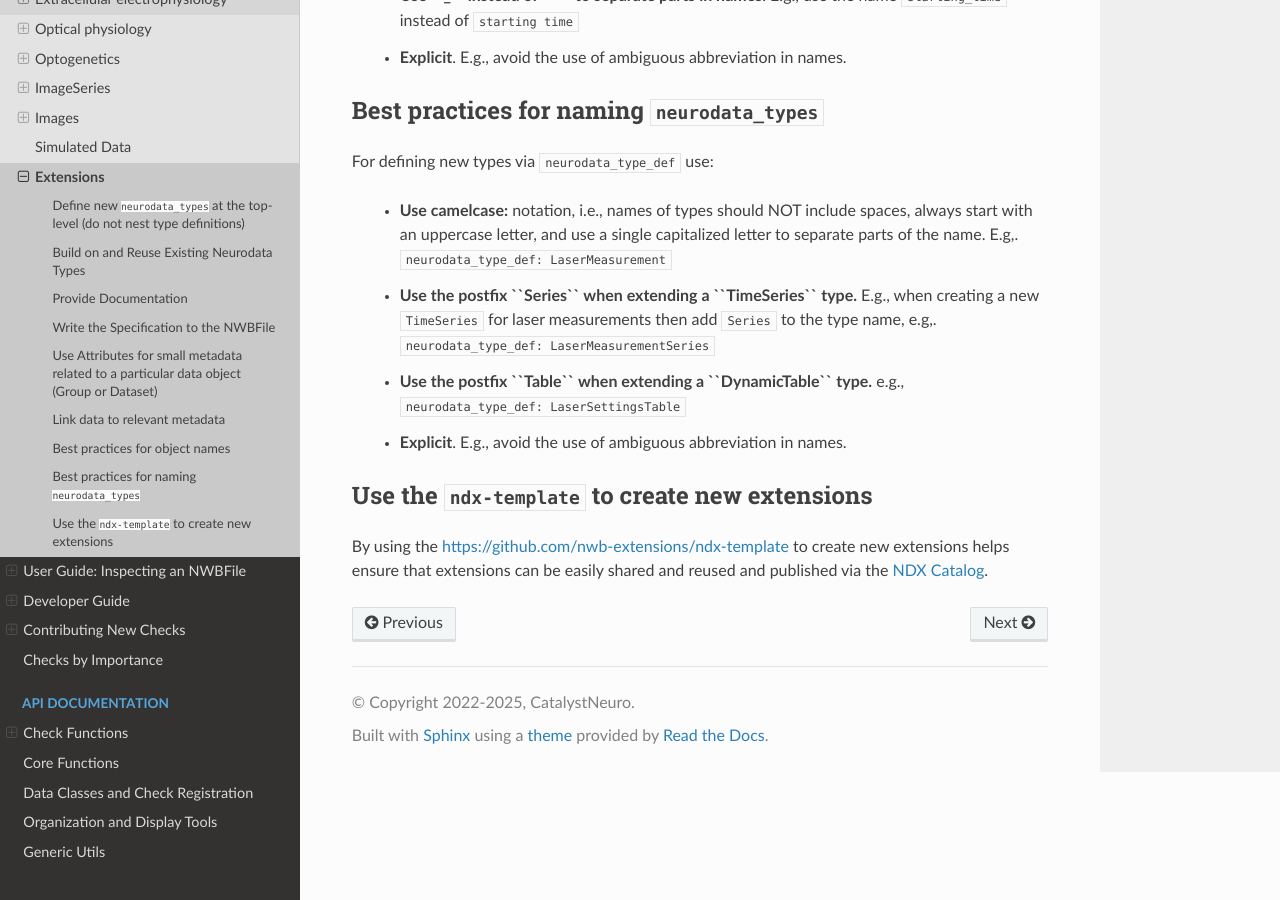
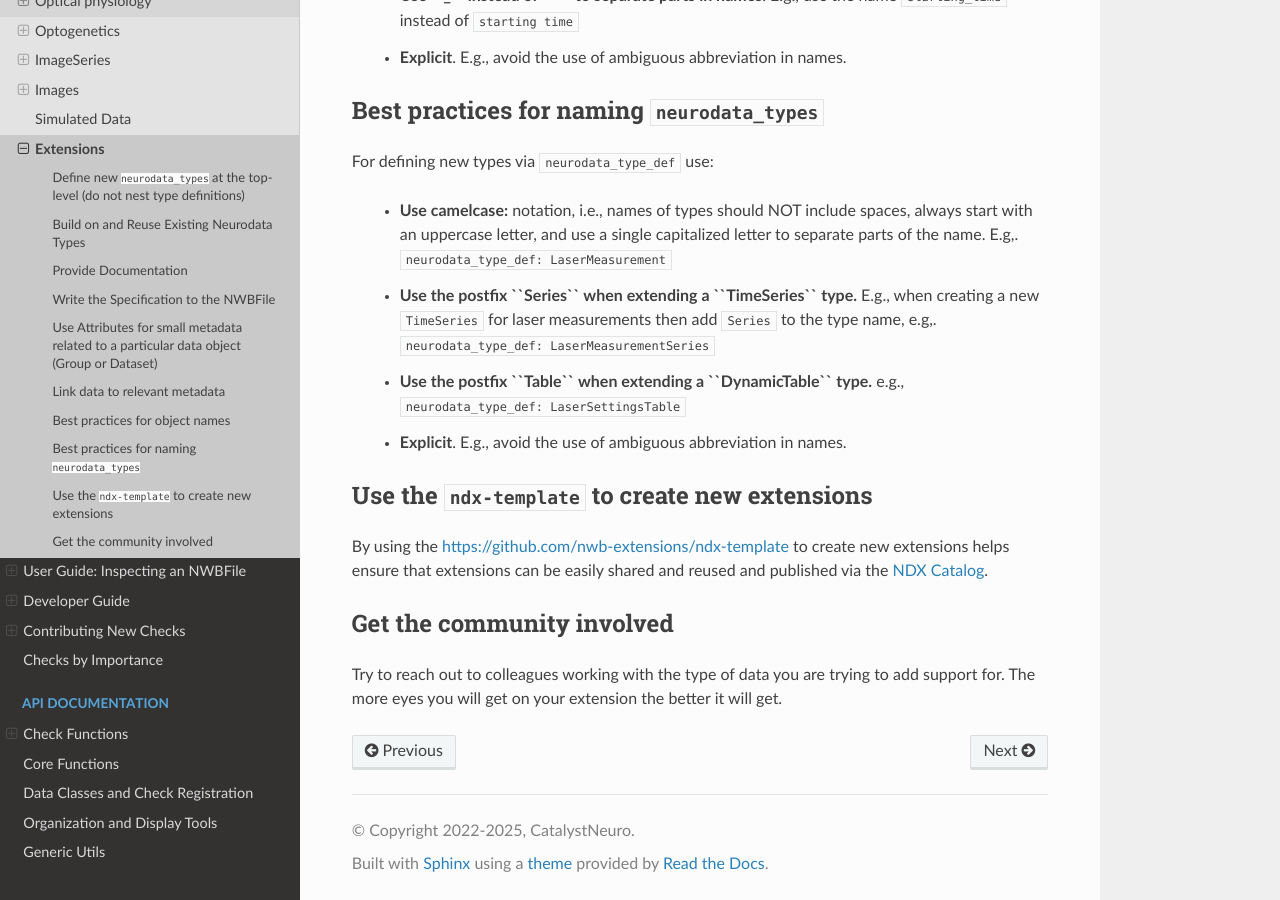
Before and after one commit to NeurodataWithoutBorders/nwbinspector, a Sphinx documentation site: the page built from docs/best_practices/extensions.rst, in a window 1280 px wide and 900 px high, scrolled down 2966 px. Built offline with Sphinx 7.4.7 and the Read the Docs theme 3.1.0, drawn with Linux system fonts in a browser that asks for light colours; the version number is read from the project's files by our own code.

Commit message:
Update docs/best_practices/extensions.rst
Co-authored-by: Oliver Ruebel <oruebel@users.noreply.github.com>

```diff
--- a/docs/best_practices/extensions.rst
+++ b/docs/best_practices/extensions.rst
@@ -199,3 +199,9 @@ Use the ``ndx-template`` to create new extensions
 
 By using the :nwb_extension_git:`ndx-template` to create new extensions helps ensure
 that extensions can be easily shared and reused and published via the :ndx-catalog:`NDX Catalog <>`.
+
+
+Get the community involved
+~~~~~~~~~~~~~~~~~~~~~~~~~~~~
+
+Try to reach out to colleagues working with the type of data you are trying to add support for. The more eyes you will get on your extension the better it will get.
```
